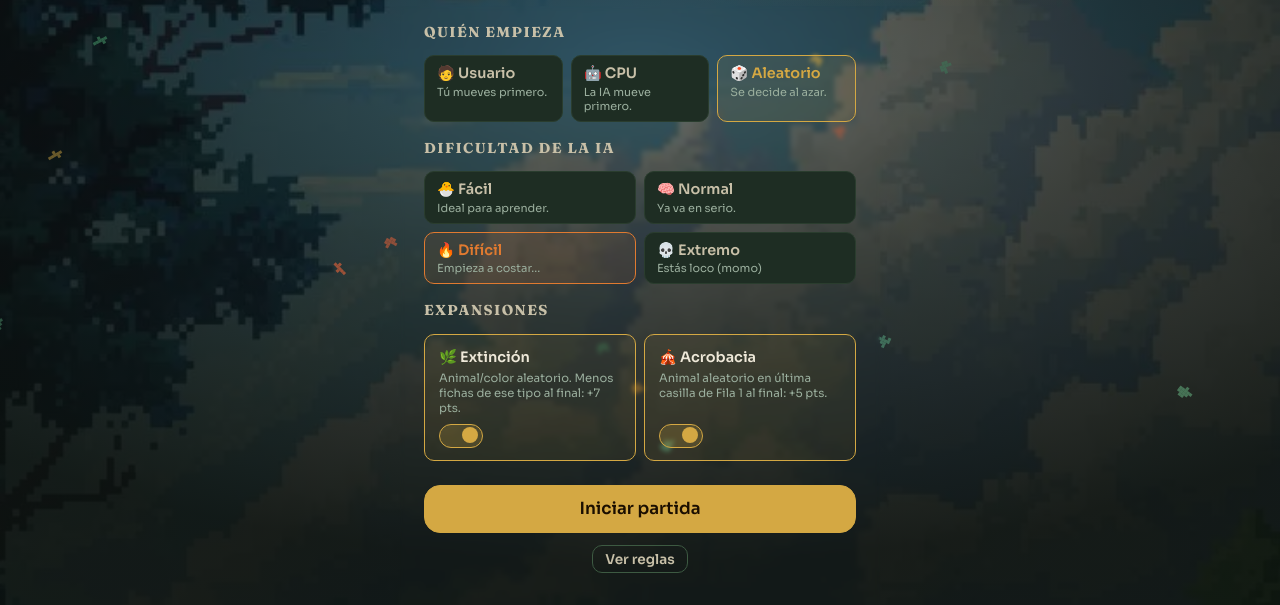
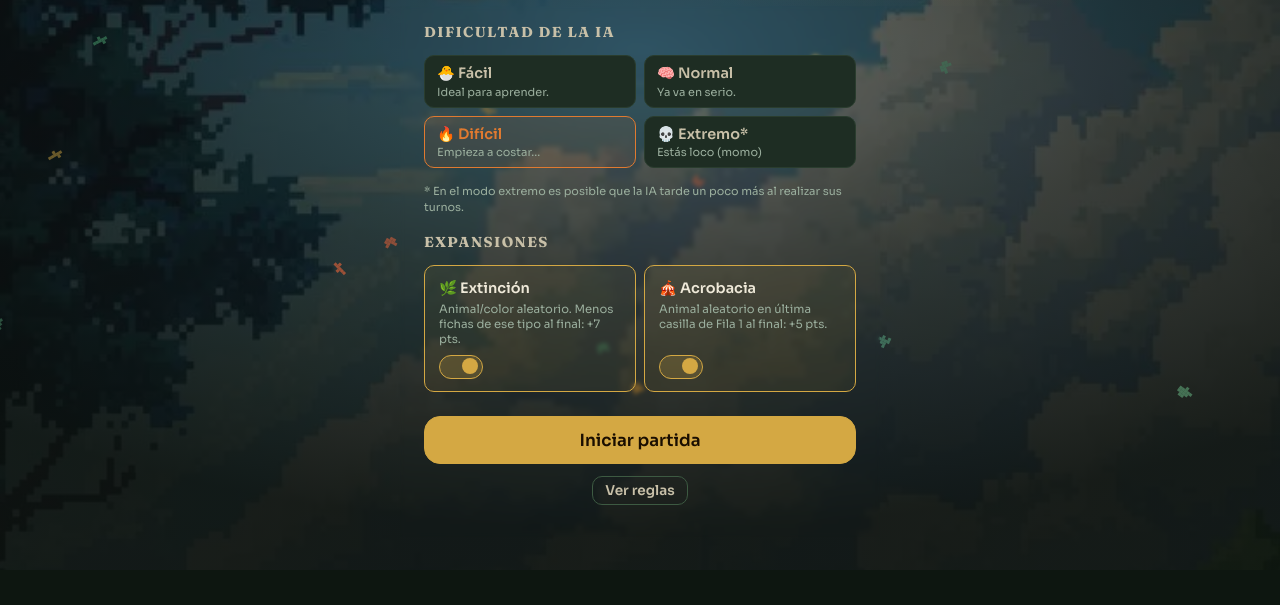
Before and after one commit to Danuve3/coco-lomo, a website built with Vite: page index.html in a window 1280 px wide. Shown: the part 230-835 px from the top of the page. After the commit the page ends 800 px from the top, so only its background shows below. Built offline with nearby package versions, Linux system fonts and the light colour scheme.

Commit message:
feat: remove first-player selector, add extreme mode note
- Remove "Quién empieza" section (always random)
- Add asterisk to "Extremo*" button label
- Add footnote below difficulty: warns AI may be slower in extreme mode

Co-Authored-By: Claude Sonnet 4.6 <noreply@anthropic.com>

```diff
--- a/src/components/screens/StartScreen.ts
+++ b/src/components/screens/StartScreen.ts
@@ -228,24 +228,6 @@ export class StartScreen {
 
         <div class="start-screen__config">
           <section class="config-section">
-            <h2 class="config-section__title">Quién empieza</h2>
-            <div class="toggle-group toggle-group--3" role="radiogroup" aria-label="Primer turno">
-              <button class="toggle-btn" data-first="HUMAN" role="radio" aria-checked="false">
-                🧑 Usuario
-                <span class="toggle-btn__desc">Tú mueves primero.</span>
-              </button>
-              <button class="toggle-btn" data-first="AI" role="radio" aria-checked="false">
-                🤖 CPU
-                <span class="toggle-btn__desc">La IA mueve primero.</span>
-              </button>
-              <button class="toggle-btn toggle-btn--active" data-first="RANDOM" role="radio" aria-checked="true">
-                🎲 Aleatorio
-                <span class="toggle-btn__desc">Se decide al azar.</span>
-              </button>
-            </div>
-          </section>
-
-          <section class="config-section">
             <h2 class="config-section__title">Dificultad de la IA</h2>
             <div class="toggle-group" role="radiogroup" aria-label="Dificultad">
               <button class="toggle-btn toggle-btn--easy" data-diff="EASY" role="radio" aria-checked="false">
@@ -261,10 +243,11 @@ export class StartScreen {
                 <span class="toggle-btn__desc">Empieza a costar...</span>
               </button>
               <button class="toggle-btn toggle-btn--extreme" data-diff="EXTREME" role="radio" aria-checked="false">
-                💀 Extremo
+                💀 Extremo*
                 <span class="toggle-btn__desc">Estás loco (momo)</span>
               </button>
             </div>
+            <p class="config-note">* En el modo extremo es posible que la IA tarde un poco más al realizar sus turnos.</p>
           </section>
 
           <section class="config-section">
--- a/src/style.css
+++ b/src/style.css
@@ -388,6 +388,7 @@ ul, ol { padding-left: 1.2em; }
 }
 
 .config-section { display: flex; flex-direction: column; gap: 0.75rem; }
+.config-note { font-size: 0.7rem; color: var(--text-2); line-height: 1.4; margin-top: 0.25rem; }
 .config-section__title {
   font-family: var(--font-display);
   font-size: 0.9rem;
```
